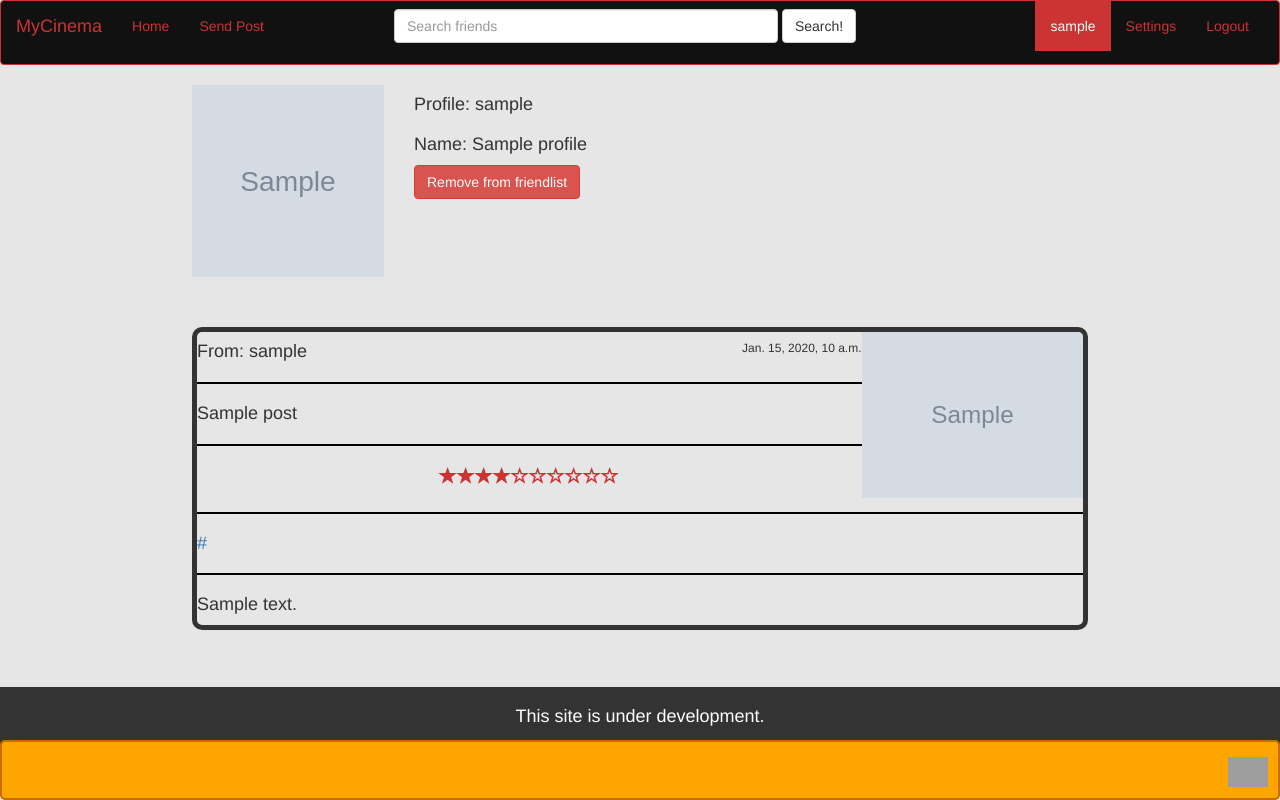
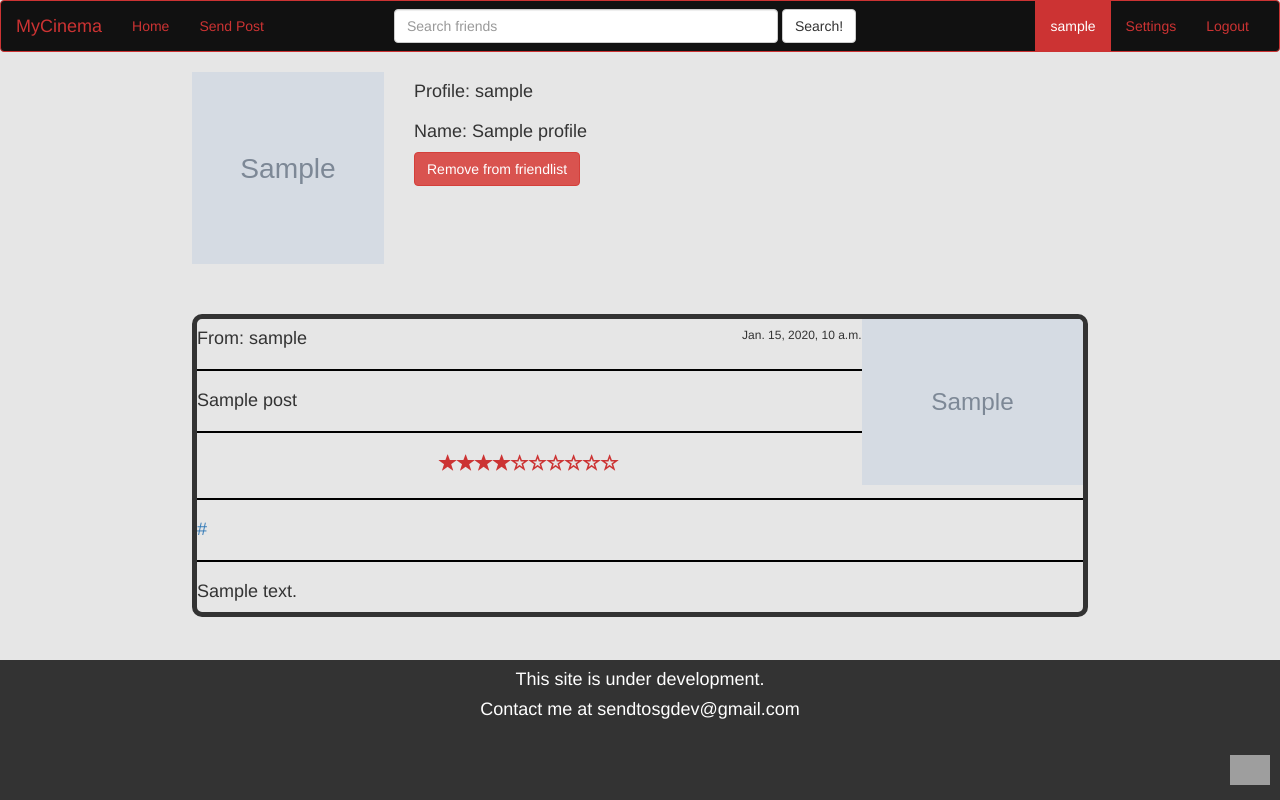
Before and after one commit to thepassenger-hub/MyCinema, a Django app: a page that uses movieapp_backend/movieapp_frontend/templates/skeleton.html in a window 1280 px wide. Run offline with Django 3.2, Linux system fonts and the light colour scheme; a user stored in the database is signed in; tables that the repository leaves empty hold one stand-in row (values such as "Sample post"); grey boxes marked "Sample" are stand-in pictures; parts of the project's set-up code (start-up, migrations or seed data) failed here and were passed over; some libraries are stand-ins or nearby versions; grey boxes are pictures that could not be loaded.

Commit message:
css not working as usual

```diff
--- a/movieapp_backend/movieapp_frontend/static/css/profile.css
+++ b/movieapp_backend/movieapp_frontend/static/css/profile.css
@@ -92,7 +92,11 @@
 	#hr_rating_mobile {
 		display: block;
 	}
-	hr {
+	#friend_list hr {
+        border-top: 2px solid white;
+        margin-top: 0px;
+	}
+	.main hr {
 		border-top: 2px solid black;
 	}
 	#movie_datetime {
@@ -197,7 +201,11 @@
 	#hr_rating_mobile {
 		display: block;
 	}
-	hr {
+	#friend_list hr {
+        border-top: 2px solid white;
+        margin-top: 0px;
+	}
+	.main hr {
 		border-top: 2px solid black;
 	}
 	#movie_rating {
--- a/movieapp_backend/movieapp_frontend/static/css/settings.css
+++ b/movieapp_backend/movieapp_frontend/static/css/settings.css
@@ -152,7 +152,9 @@
         float: right;
     }
     .friend_profile .btn.btn-danger {
-        margin-left: 20%;
+        margin-right: 10%;
+        margin-top: 20px;
+        float: right;
     }
     .friend_profile .modal-body {
         text-align: center;
--- a/movieapp_backend/movieapp_frontend/static/css/skeleton.css
+++ b/movieapp_backend/movieapp_frontend/static/css/skeleton.css
@@ -78,9 +78,10 @@
 }
 #notifications_container {
     display: none;
-    height: calc(100vh - 112px);
+    height: calc(100% - 112px);
     width: 100%;
     position: absolute;
+    left: 0;
     bottom: 60px;
     background-color: rgba(0, 0, 0, 0.72);
 }
@@ -138,7 +139,7 @@
         z-index: 1;
         left: -100vw;
         width: 100vw;
-        height: calc(100vh - 112px);
+        height: calc(100% - 112px);
         background-color: rgba(0, 0, 0, 0.72);
 
     }
@@ -266,6 +267,7 @@
         background-color: #111;
         position: fixed;
         bottom: 0;
+        left: 0;
         border-radius: 5px;
         /*border: 2px solid #c96b0b;*/
     }
@@ -342,7 +344,7 @@
         z-index: 1;
         left: -100vw;
         width: 100vw;
-        height: calc(100vh - 112px);
+        height: calc(100% - 112px);
         background-color: rgba(0, 0, 0, 0.72);
 
     }
@@ -466,11 +468,11 @@
     #notifications_bar {
         width: 100%;
         height: 60px;
-        background-color: orange;
+        background-color: #111;
         position: fixed;
+        left: 0;
         bottom: 0;
         border-radius: 5px;
-        border: 2px solid #c96b0b;
     }
     #notifications_counter {
         margin-top: 10px;
@@ -513,10 +515,7 @@
     ************/
 	footer {
 		text-align: center;
-		height: 100px;
-		display: flex;
-		flex-direction: column;
-		justify-content: center;
+		height: 140px;
 	}
 	footer h4 {
 		margin-left: 10px;
@@ -533,4 +532,21 @@
 		width: 30vw;
 		margin-left: 100px;
 	}
+	#notifications_container {
+	    width: 30%;
+	}
+	#notifications_bar {
+	    visibility: hidden;
+	}
+	#notifications_wrapper {
+	    overflow-x: auto;
+	    overflow-y: scroll;
+
+	}
+	#notifications_counter {
+	    visibility: visible;
+	}
+	#open_chat {
+	    visibility: visible;
+	}
 }
```
Also changed, not shown: movieapp_backend/movieapp_frontend/static/css/index.css (+5 -2 lines).
